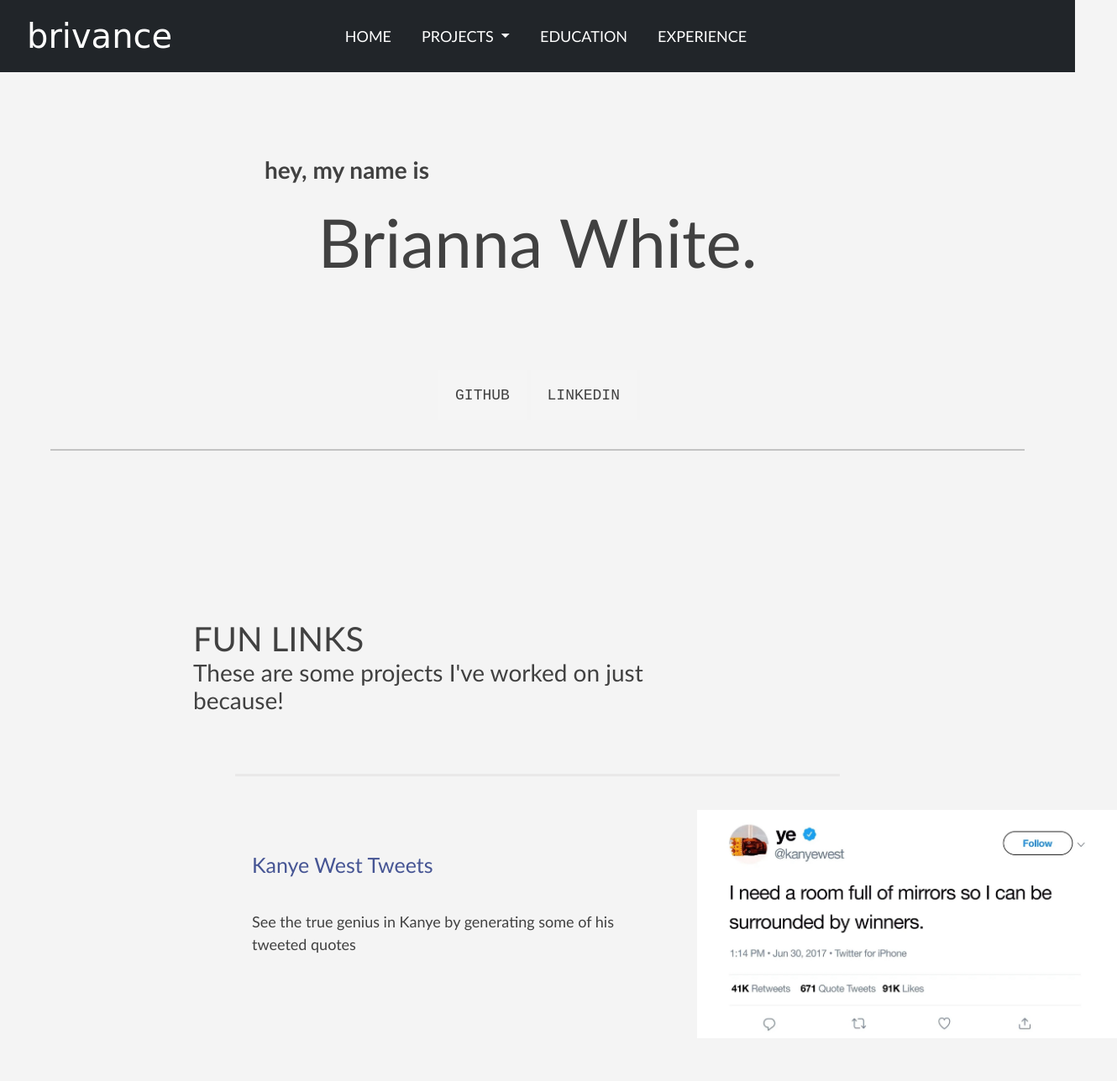
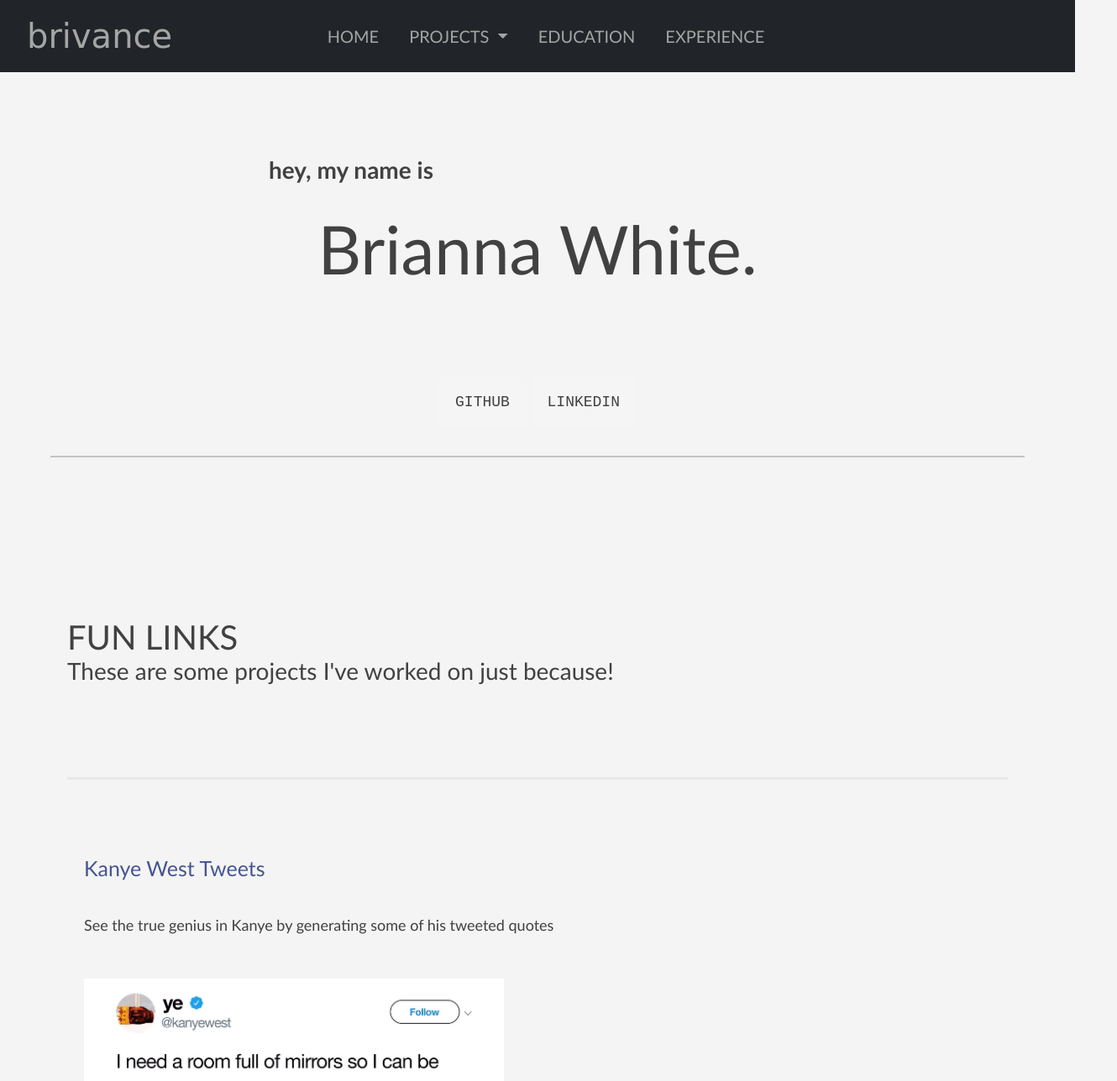
Before and after one commit to brivance/brivance.github.io, a plain HTML site: page index.html in a window 1280 px wide. Shown: the top 1288 px of the page at 84% size, 1330 px wide, since content can reach past the window. Drawn offline with nearby package versions, Linux system fonts and the light colour scheme.

Commit message:
updated navigation bar, made home page mobile-friendly

```diff
--- a/_site/fun-links/weather-proj/styles.css
+++ b/_site/fun-links/weather-proj/styles.css
@@ -229,20 +229,20 @@
 
 /* Optional: Add a slightly different color on hover */
 .navbar .nav-link:hover {
-color: #cccccc; /* Light grey on hover */
+color: rgb(165, 165, 165); /* Light grey on hover */
 }
 
 .navbar .navbar-brand:link,
 .navbar .navbar-brand:visited,
 .navbar .navbar-brand:hover,
 .navbar .navbar-brand:active {
-    color: white;
+    color: rgb(165, 165, 165);
     text-decoration: none; /* Optional: Removes underline */
 }
 
 /* Optional: Change logo color on hover */
 .navbar .navbar-brand:hover {
-    color: #cccccc; /* Light grey on hover */
+    color: rgb(165, 165, 165); /* Light grey on hover */
 }
 
 .dropdown-item {
@@ -280,7 +280,7 @@
 .nav-toggle {
     display: none;
     font-size: 2em;
-    color: white;
+    color: rgb(165, 165, 165);
     background: none;
     border: none;
 }
--- a/_site/main-page-styles.css
+++ b/_site/main-page-styles.css
@@ -1,11 +1,21 @@
 .title-section h3 {
-    margin: 0px auto;
+    text-align: left;
+    margin-left: auto;
+    margin-right: auto;
+    width: 640px;
 }
 
 .title-section .navigation-bar {
     margin-bottom: 50px;
 }
 
-h3 {
-  width: 650px;
+
+
+/* MEDIA SIZE SETTINGS */
+
+@media (max-width: 700px) {
+  .title-section h3 {
+    margin-left: 20px;
+    margin-right: auto;
+  }
 }
--- /dev/null
+++ b/_site/projects/captcha/styles.css
@@ -0,0 +1,15 @@
+.section-list-description {
+    display: flex;
+    flex-direction: column;
+    justify-content: space-between;
+    align-items: center;
+    flex-wrap: wrap;
+}
+
+  /* Media query to change layout on smaller screens */
+@media (max-width: 600px) {
+    .section-list-description {
+      flex-direction: column; /* Stack the elements vertically */
+      text-align: center; /* Optional: Center the text */
+    }
+}
--- a/_site/styles.css
+++ b/_site/styles.css
@@ -81,12 +81,12 @@
 }
 
 p {
-  width: 700px;
+  /* width: 700px; */
   margin: 0px auto;
 }
 
 h2 {
-  width: 1000px;
+  /* width: 1000px; */
   margin: 0px auto;
   padding: 50px 0px;
 }
@@ -165,6 +165,7 @@
 /* Adds space between nav items */
 .navbar .navbar-nav .nav-item {
   margin-left: 20px;
+  font-size: 20px;
 }
 
 /* Style for 'all-projects' link */
@@ -181,33 +182,33 @@
 
 /* Ensuring all links in the navbar are white, regardless of state */
 .navbar .nav-link {
-  color: white;
+  color: rgb(165, 165, 165);
 }
 
 .navbar .nav-link:link,
 .navbar .nav-link:visited,
 .navbar .nav-link:hover,
 .navbar .nav-link:active {
-  color: white;
+  color: rgb(165, 165, 165);
   text-decoration: none; /* Optional: Removes underline on hover or click */
 }
 
 /* Optional: Add a slightly different color on hover */
 .navbar .nav-link:hover {
-  color: #cccccc; /* Light grey on hover */
+  color: rgb(165, 165, 165); /* Light grey on hover */
 }
 
 .navbar .navbar-brand:link,
 .navbar .navbar-brand:visited,
 .navbar .navbar-brand:hover,
 .navbar .navbar-brand:active {
-  color: white;
+  color: rgb(165, 165, 165);
   text-decoration: none; /* Optional: Removes underline */
 }
 
 /* Optional: Change logo color on hover */
 .navbar .navbar-brand:hover {
-  color: #cccccc; /* Light grey on hover */
+  color: rgb(165, 165, 165); /* Light grey on hover */
 }
 
 .dropdown-item {
@@ -263,6 +264,7 @@
   .nav-links.active {
       display: flex;
   }
+
 }
 
 
@@ -275,14 +277,21 @@
 }
 
 .section-list-description {
-    margin-left: 30px;
+  display: flex;
+  flex-direction: column;
+  margin-left: 80px;
+  margin-right: 50px;
+}
+
+.section-list-description h2,
+.section-list-description h3 {
+  flex-basis: 100%;
+  box-sizing: border-box;
+  display: block;
 }
 
 .section-with-list {
-    margin-left: 200px;
-    margin-right: 200px;
-    margin-bottom: 120px;
-    margin-top: 200px;
+  box-sizing: border-box;
 }
 
 .section-with-list h3 {
@@ -294,28 +303,31 @@
 .list-section {
   display: flex;
   justify-content: space-between;
+  gap: 30px;
+  flex-wrap: wrap;
   margin-left: 100px;
   margin-right: 100px;
   margin-bottom: 60px;
 }
 
 .list-section p{
-  width: 500px;
   margin-left: 0px;
   margin-right: 0px;
 }
 
 .list-section h2 {
-  width: auto;
+  width: 80%;
   font-size: 25px;
   margin-bottom: 20px;
   margin-top: 50px;
 }
 
 .list-img {
-  width: 500px;
+  width: 500px;;
   height: auto;
-  margin-left: 30px;
+  /* flex: 1 1 50%;                  Image container takes 50% width initially */
+  min-width: 300px;
+  max-width: 500px;
 }
 
 .section-list-line {
--- a/fun-links/weather-proj/styles.css
+++ b/fun-links/weather-proj/styles.css
@@ -229,20 +229,20 @@
 
 /* Optional: Add a slightly different color on hover */
 .navbar .nav-link:hover {
-color: #cccccc; /* Light grey on hover */
+color: rgb(165, 165, 165); /* Light grey on hover */
 }
 
 .navbar .navbar-brand:link,
 .navbar .navbar-brand:visited,
 .navbar .navbar-brand:hover,
 .navbar .navbar-brand:active {
-    color: white;
+    color: rgb(165, 165, 165);
     text-decoration: none; /* Optional: Removes underline */
 }
 
 /* Optional: Change logo color on hover */
 .navbar .navbar-brand:hover {
-    color: #cccccc; /* Light grey on hover */
+    color: rgb(165, 165, 165); /* Light grey on hover */
 }
 
 .dropdown-item {
@@ -280,7 +280,7 @@
 .nav-toggle {
     display: none;
     font-size: 2em;
-    color: white;
+    color: rgb(165, 165, 165);
     background: none;
     border: none;
 }
--- a/main-page-styles.css
+++ b/main-page-styles.css
@@ -1,11 +1,21 @@
 .title-section h3 {
-    margin: 0px auto;
+    text-align: left;
+    margin-left: auto;
+    margin-right: auto;
+    width: 640px;
 }
 
 .title-section .navigation-bar {
     margin-bottom: 50px;
 }
 
-h3 {
-  width: 650px;
+
+
+/* MEDIA SIZE SETTINGS */
+
+@media (max-width: 700px) {
+  .title-section h3 {
+    margin-left: 20px;
+    margin-right: auto;
+  }
 }
--- a/navbar.html
+++ b/navbar.html
@@ -1,6 +1,6 @@
 <nav class="navbar navbar-expand-lg navbar-dark bg-dark">
   <div class="container-fluid">
-    <a class="navbar-brand" href="#">brivance</a>
+    <a class="navbar-brand" href="/index.html">brivance</a>
     <button class="navbar-toggler" type="button" data-bs-toggle="collapse" data-bs-target="#navbarNav" aria-controls="navbarNav" aria-expanded="false" aria-label="Toggle navigation">
       <span class="navbar-toggler-icon"></span>
     </button>
--- /dev/null
+++ b/projects/captcha/styles.css
@@ -0,0 +1,15 @@
+.section-list-description {
+    display: flex;
+    flex-direction: column;
+    justify-content: space-between;
+    align-items: center;
+    flex-wrap: wrap;
+}
+
+  /* Media query to change layout on smaller screens */
+@media (max-width: 600px) {
+    .section-list-description {
+      flex-direction: column; /* Stack the elements vertically */
+      text-align: center; /* Optional: Center the text */
+    }
+}
--- a/styles.css
+++ b/styles.css
@@ -81,12 +81,12 @@
 }
 
 p {
-  width: 700px;
+  /* width: 700px; */
   margin: 0px auto;
 }
 
 h2 {
-  width: 1000px;
+  /* width: 1000px; */
   margin: 0px auto;
   padding: 50px 0px;
 }
@@ -165,6 +165,7 @@
 /* Adds space between nav items */
 .navbar .navbar-nav .nav-item {
   margin-left: 20px;
+  font-size: 20px;
 }
 
 /* Style for 'all-projects' link */
@@ -181,33 +182,33 @@
 
 /* Ensuring all links in the navbar are white, regardless of state */
 .navbar .nav-link {
-  color: white;
+  color: rgb(165, 165, 165);
 }
 
 .navbar .nav-link:link,
 .navbar .nav-link:visited,
 .navbar .nav-link:hover,
 .navbar .nav-link:active {
-  color: white;
+  color: rgb(165, 165, 165);
   text-decoration: none; /* Optional: Removes underline on hover or click */
 }
 
 /* Optional: Add a slightly different color on hover */
 .navbar .nav-link:hover {
-  color: #cccccc; /* Light grey on hover */
+  color: rgb(165, 165, 165); /* Light grey on hover */
 }
 
 .navbar .navbar-brand:link,
 .navbar .navbar-brand:visited,
 .navbar .navbar-brand:hover,
 .navbar .navbar-brand:active {
-  color: white;
+  color: rgb(165, 165, 165);
   text-decoration: none; /* Optional: Removes underline */
 }
 
 /* Optional: Change logo color on hover */
 .navbar .navbar-brand:hover {
-  color: #cccccc; /* Light grey on hover */
+  color: rgb(165, 165, 165); /* Light grey on hover */
 }
 
 .dropdown-item {
@@ -263,6 +264,7 @@
   .nav-links.active {
       display: flex;
   }
+
 }
 
 
@@ -275,14 +277,21 @@
 }
 
 .section-list-description {
-    margin-left: 30px;
+  display: flex;
+  flex-direction: column;
+  margin-left: 80px;
+  margin-right: 50px;
+}
+
+.section-list-description h2,
+.section-list-description h3 {
+  flex-basis: 100%;
+  box-sizing: border-box;
+  display: block;
 }
 
 .section-with-list {
-    margin-left: 200px;
-    margin-right: 200px;
-    margin-bottom: 120px;
-    margin-top: 200px;
+  box-sizing: border-box;
 }
 
 .section-with-list h3 {
@@ -294,28 +303,31 @@
 .list-section {
   display: flex;
   justify-content: space-between;
+  gap: 30px;
+  flex-wrap: wrap;
   margin-left: 100px;
   margin-right: 100px;
   margin-bottom: 60px;
 }
 
 .list-section p{
-  width: 500px;
   margin-left: 0px;
   margin-right: 0px;
 }
 
 .list-section h2 {
-  width: auto;
+  width: 80%;
   font-size: 25px;
   margin-bottom: 20px;
   margin-top: 50px;
 }
 
 .list-img {
-  width: 500px;
+  width: 500px;;
   height: auto;
-  margin-left: 30px;
+  /* flex: 1 1 50%;                  Image container takes 50% width initially */
+  min-width: 300px;
+  max-width: 500px;
 }
 
 .section-list-line {
```
Also changed, not shown: _site/navbar.html (+1 -1 lines), _site/projects/captcha/index.html (+5 -2 lines), projects/captcha/index.html (+5 -2 lines).
